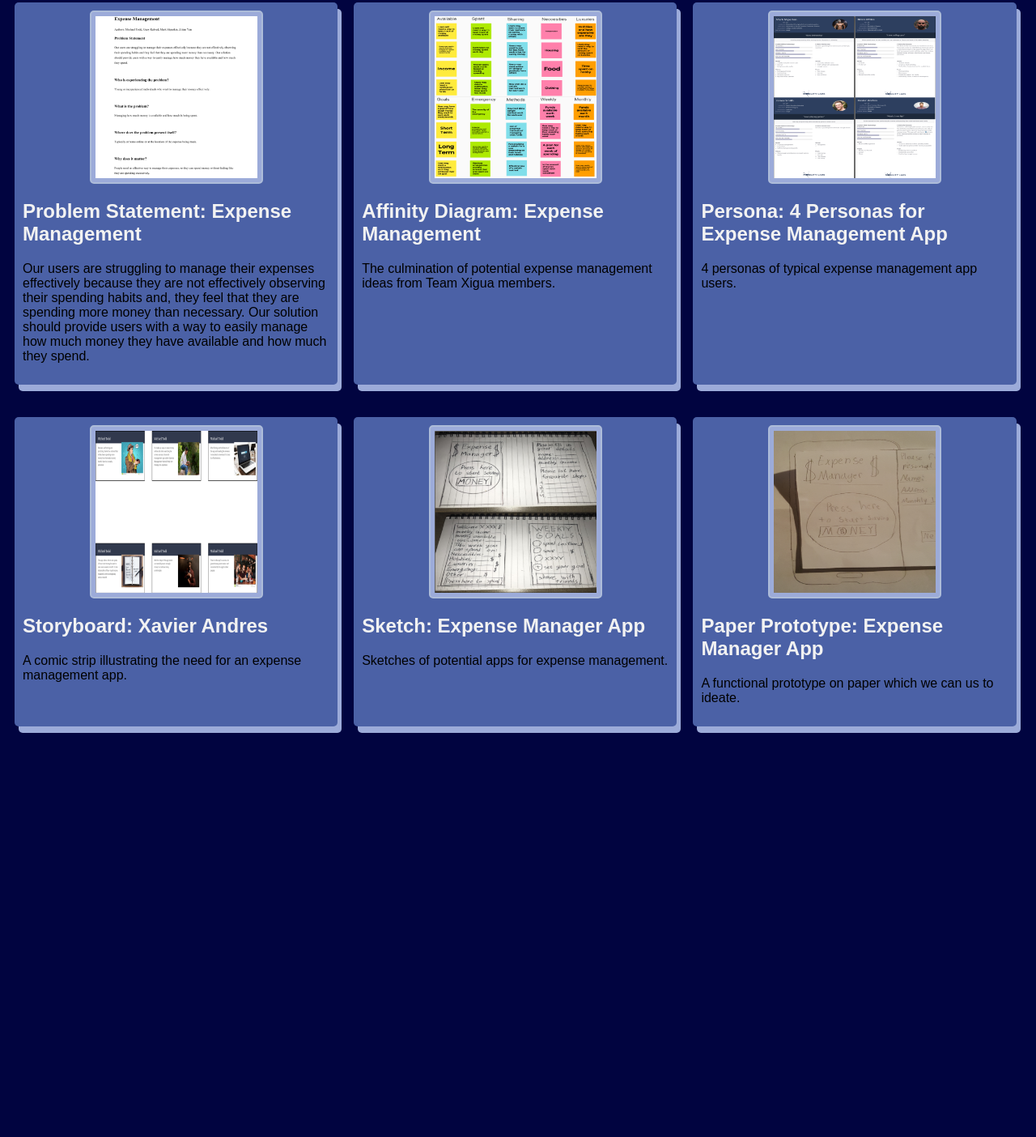
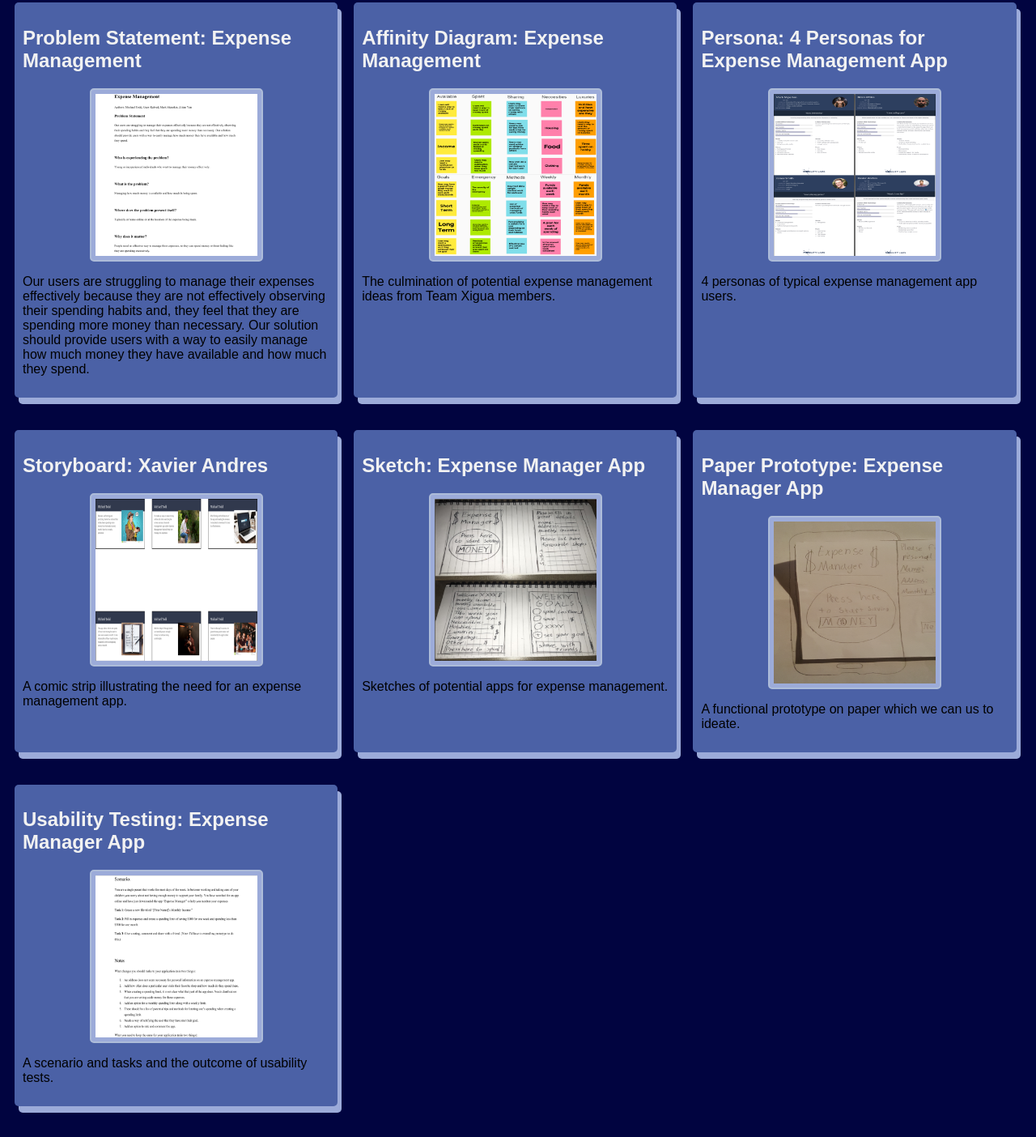
Before and after one commit to toddmichael180/toddmichael180.github.io, a plain HTML site: page index.html in a window 1280 px wide. Shown: the part 87-1491 px from the top of the page at 81% size. Before the commit the page ends 1022 px from the top, so only its background shows below. Drawn offline with Linux system fonts and the light colour scheme.

Commit message:
Add files via upload

```diff
--- a/index.html
+++ b/index.html
@@ -10,71 +10,68 @@
         <div class="assignments"
             <!-- Problem Statement Assignment-->
             <section class="assignment">
+                <a href="Files/problem-statement.pdf"><h2>Problem Statement: Expense Management</h2></a>
                 <a href="Files/problem-statement.pdf"><img src="Images/problem-statement.png"></a>
-                <section class="ass-details">
-                    <a href="Files/problem-statement.pdf"><h2>Problem Statement: Expense Management</h2></a>
                     <p>
                         Our users are struggling to manage their expenses effectively because they
                         are not effectively observing their spending habits and, they feel that they
                         are spending more money than necessary. Our solution should provide users with
                         a way to easily manage how much money they have available and how much they spend.
                     </p>
-                </section>
             </section>
 
             <!-- Affinity Diagram Assignment-->
             <section class="assignment">
+                <a href="Files/affinity-diagram.pdf"><h2>Affinity Diagram: Expense Management</h2></a>
                 <a href="Files/affinity-diagram.pdf"><img src="Images/affinity-diagram.png"></a>
-                <section class="ass-details">
-                    <a href="Files/affinity-diagram.pdf"><h2>Affinity Diagram: Expense Management</h2></a>
                     <p>
                         The culmination of potential expense management ideas from Team Xigua members.
                     </p>
-                </section>
             </section>
 
             <!-- Persona Assignment-->
             <section class="assignment">
+                <a href="Files/persona.pdf"><h2>Persona: 4 Personas for Expense Management App</h2></a>
                 <a href="Files/persona.pdf"><img src="Images/persona.png"></a>
-                <section class="ass-details">
-                    <a href="Files/persona.pdf"><h2>Persona: 4 Personas for Expense Management App</h2></a>
                     <p>
                         4 personas of  typical expense management app users.
                     </p>
-                </section>
             </section>
 
             <!-- Storyboard Assignment-->
             <section class="assignment">
+                <a href="Files/storyboard.pdf"><h2>Storyboard: Xavier Andres</h2></a>
                 <a href="Files/storyboard.pdf"><img src="Images/storyboard.png"></a>
-                <section class="ass-details">
-                    <a href="Files/storyboard.pdf"><h2>Storyboard: Xavier Andres</h2></a>
                     <p>
                         A comic strip illustrating the need for an expense management app.
                     </p>
-                </section>
             </section>
 
             <!-- Sketches Assignment-->
             <section class="assignment">
+                <a href="Files/sketch.pdf"><h2>Sketch: Expense Manager App</h2></a>
                 <a href="Files/sketch.pdf"><img src="Images/sketch.png"></a>
-                <section class="ass-details">
-                    <a href="Files/sketch.pdf"><h2>Sketch: Expense Manager App</h2></a>
                     <p>
                         Sketches of potential apps for expense management.
                     </p>
-                </section>
             </section>
 
             <!-- Paper Prototype Assignment-->
             <section class="assignment">
+                <a href="https://youtu.be/-WQfEc0Ptog"><h2>Paper Prototype: Expense Manager App</h2></a>
                 <a href="https://youtu.be/-WQfEc0Ptog"><img src="Images/paper prototype.png"></a>
-                <section class="ass-details">
-                    <a href="https://youtu.be/-WQfEc0Ptog"><h2>Paper Prototype: Expense Manager App</h2></a>
                     <p>
                         A functional prototype on paper which we can us to ideate.
                     </p>
-                </section>
+            </section>
+
+             <!-- Usability Testing Script Assignment-->
+             <section class="assignment">
+                <a href="Files/usability testing script.pdf"><h2>Usability Testing: Expense Manager App</h2></a>
+                <a href="Files/usability testing script.pdf"><img src="Images/usability testing script.png"></a>
+                    <p>
+                        A scenario and tasks and the outcome of usability tests.
+                    </p>
             </section>
         </div>
     </body>
```
Also changed, not shown: Images/usability testing script.png (added), 1 other file.
